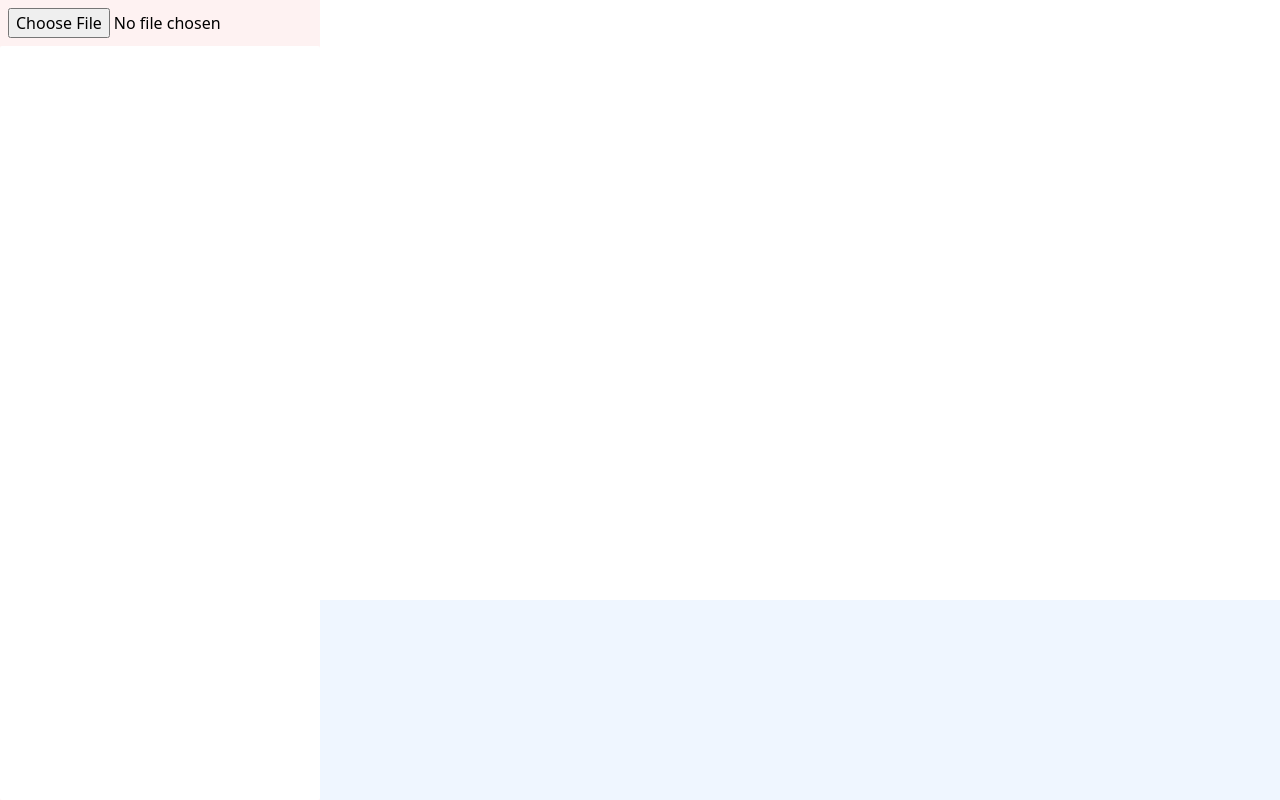
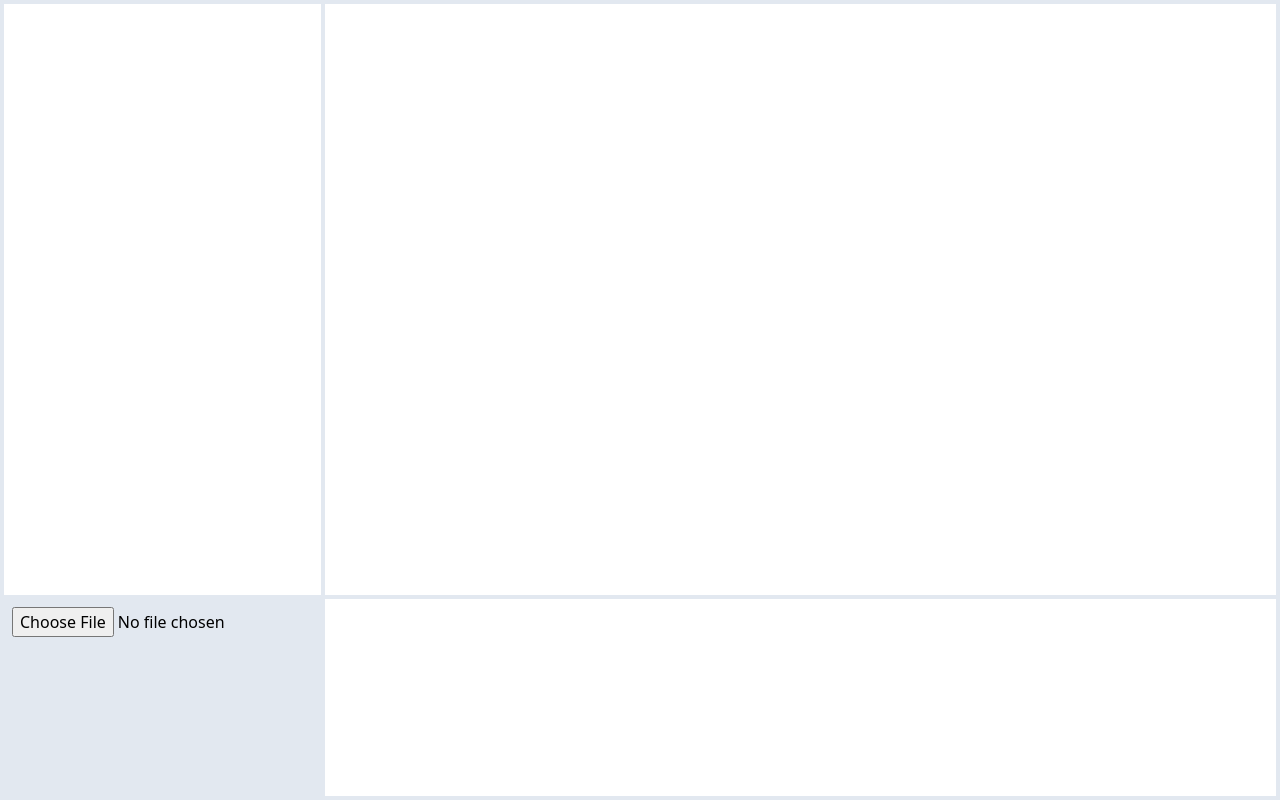
Before and after one commit to breviloquia-italica/frustum, a website built with Vite: page src/index.html in a window 1280 px wide. Built offline with nearby package versions, Linux system fonts and the light colour scheme; a web font is replaced by a local one; what @hotwired/stimulus would draw is missing.

Commit message:
Improve layout

```diff
--- a/src/index.html
+++ b/src/index.html
@@ -10,7 +10,7 @@
 </head>
 
 <body class="flex flex-col w-screen h-screen overflow-hidden">
-  <main class="bg-slate-50 h-full" data-controller="main lexicon timeline map" data-action="
+  <main class="h-full bg-slate-200 gap-1 p-1" data-controller="main lexicon timeline map" data-action="
 main:datasetChanged->lexicon#updateDataset
 main:datasetChanged->timeline#updateDataset
 main:datasetChanged->map#updateDataset
@@ -21,16 +21,16 @@ timeline:filterChanged->map#updateFilter
 map:filterChanged->lexicon#updateFilter
 map:filterChanged->timeline#updateFilter
     ">
-    <section class="bg-red-50 row-span-2 flex flex-col">
-      <input class="w-full p-2" type="file" data-action="change->main#changeDataset" />
+    <section class="bg-white">
       <select multiple data-lexicon-target="select" class="w-full h-full"></select>
     </section>
-    <section class="bg-white relative">
+    <section class="bg-white">
       <div class="w-full h-full" data-map-target="container"></div>
     </section>
-    <section class="bg-blue-50">
-      <!-- <input class="w-full" type="range" id="minDate" value="20" min="0" max="100" /> -->
-      <!-- <input class="w-full" type="range" id="maxDate" value="80" min="0" max="100" /> -->
+    <section class="">
+      <input class="w-full p-2" type="file" data-action="change->main#changeDataset" />
+    </section>
+    <section class="bg-white">
       <div class="w-full h-full" data-timeline-target="container"></div>
     </section>
   </main>
```
